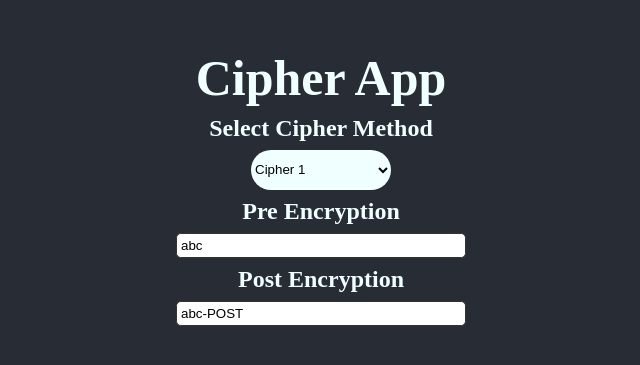
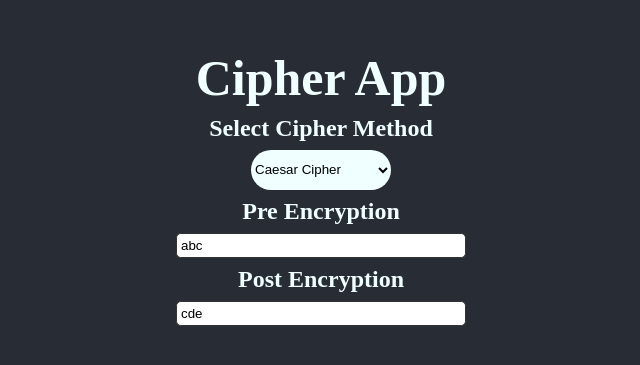
Before and after one commit to adaapp/sqa-nov-2021-team2, a React (Create React App) app in the folder sqa-app/: page / in a window 1280 px wide. Shown: the part 213-578 px from the top of the page, without its empty margins (319-959 px from the left). Built offline with nearby package versions, Linux system fonts and the light colour scheme.

Commit message:
Linked UI to backend logic for Caesar cipher

```diff
--- a/sqa-app/public/index.html
+++ b/sqa-app/public/index.html
@@ -24,7 +24,7 @@
       work correctly both with client-side routing and a non-root public URL.
       Learn how to configure a non-root public URL by running `npm run build`.
     -->
-    <title>React App</title>
+    <title>Cipher App</title>
   </head>
   <body>
     <noscript>You need to enable JavaScript to run this app.</noscript>
--- a/sqa-app/src/App.js
+++ b/sqa-app/src/App.js
@@ -2,7 +2,7 @@ import './App.css';
 import CipherType from './components/CipherType';
 import CipherInput from './components/CipherInput'
 import {useEffect, useState} from "react";
-import CipherLogic from './CipherLogic/CeaserCipher'
+import CaesarCipher from "./CipherLogic/CaesarCipher";
 
 function App() {
     const [cipherType, setCipherType] = useState("Cipher1");
@@ -10,13 +10,20 @@ function App() {
     const [cipherInString, setCipherInString] = useState(true)
 
     let preEncryptionText, postEncryptionText;
-    if (cipherInString) {
-        preEncryptionText = cipherString;
-        postEncryptionText = cipherString + "-POST";
-    }else {
-        postEncryptionText = cipherString;
-        preEncryptionText = cipherString + "-PRE";
+
+    if (cipherType === "Cipher1") {
+        if (cipherInString) {
+            preEncryptionText = cipherString;
+            postEncryptionText = CaesarCipher(cipherString, 2);
+        }else {
+            postEncryptionText = cipherString;
+            preEncryptionText = CaesarCipher(cipherString, -Math.abs(2));
+        }
+    } else {
+        preEncryptionText = "INVALID";
+        postEncryptionText = "INVALID";
     }
+
 
     useEffect(() => {
         //TODO Add code to rerun logic upon cipher change
@@ -50,7 +57,6 @@ function App() {
                 cipherString={postEncryptionText}
                 onChangeCipherString={handlePostCipherStringChange}
             />
-            <CipherLogic />
         </>
     );
 }
--- a/sqa-app/src/CipherLogic/CeaserCipher.js
+++ b/sqa-app/src/CipherLogic/CaesarCipher.js
@@ -1,10 +1,7 @@
-import React from "react";
 //A Caesar cipher is a simple method of encoding messages.
 // Caesar ciphers use a substitution method where letters in the alphabet are shifted by some fixed number of spaces to yield an encoding alphabet.
-export default function CeaserCipher() {
+export default function CaesarCipher(s, k) {
     let result = '';
-    let s = "rgg";
-    let k = -2;
     for (let i = 0; i < s.length; i++) {
 
         let charCode = s[i].charCodeAt();
@@ -36,8 +33,7 @@ export default function CeaserCipher() {
         console.log(result)
         console.log("TEST")
 
-
     }
-return null
+return result;
 
 }
--- a/sqa-app/src/components/CipherType.js
+++ b/sqa-app/src/components/CipherType.js
@@ -10,7 +10,7 @@ export default function cipherType(props) {
         <div>
             <select value={selectedType} onChange={onChangeType}>
                 <option value={"Cipher1"}>
-                    Cipher 1
+                    Caesar Cipher
                 </option>
                 <option value={"Cipher2"}>
                     Cipher 2
```
